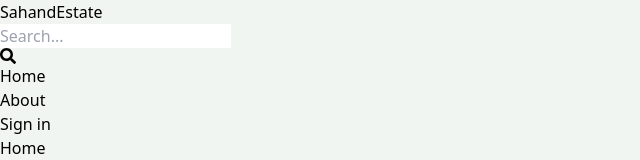
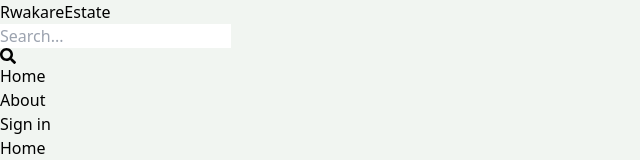
Before and after one commit to Muhu-Muza/rwakare-estate, a React (Vite) app in the folder client/: page / in a window 1280 px wide. Shown: the top 160 px of the page, without its empty margins (0-640 px from the left). Built offline with nearby package versions, Linux system fonts and the light colour scheme; no server answers.

Commit message:
correction

```diff
--- a/client/src/components/Header.jsx
+++ b/client/src/components/Header.jsx
@@ -9,7 +9,7 @@
       <div className="flex justify-between items-center max-w-6xl mx-auto p-3">
         <Link to="/">
           <h1 className="font-bold text-sm sm:text-xl flex flex-wrap">
-            <span className="text-slate-500">Sahand</span>
+            <span className="text-slate-500">Rwakare</span>
             <span className="text-slate-700">Estate</span>
           </h1>
         </Link>
```
